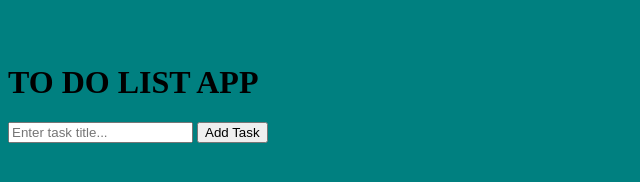
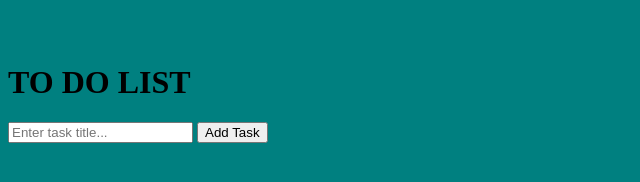
Before and after one commit to uhrzel/TO-DO-LIST, a website with bundled scripts: page public/index.html in a window 1280 px wide. Shown: the whole page, without its empty margins (0-640 px from the left). Built offline with nearby package versions, Linux system fonts and the light colour scheme.

Commit message:
sphynx001

```diff
--- a/public/index.html
+++ b/public/index.html
@@ -36,7 +36,7 @@
 
   </style>
   <body>
-    <h1>TO DO LIST APP </h1>
+    <h1>TO DO LIST</h1>
     <script type="module" src="dist/index.js"></script>
     <form id="new-task-form">
       <input
```
